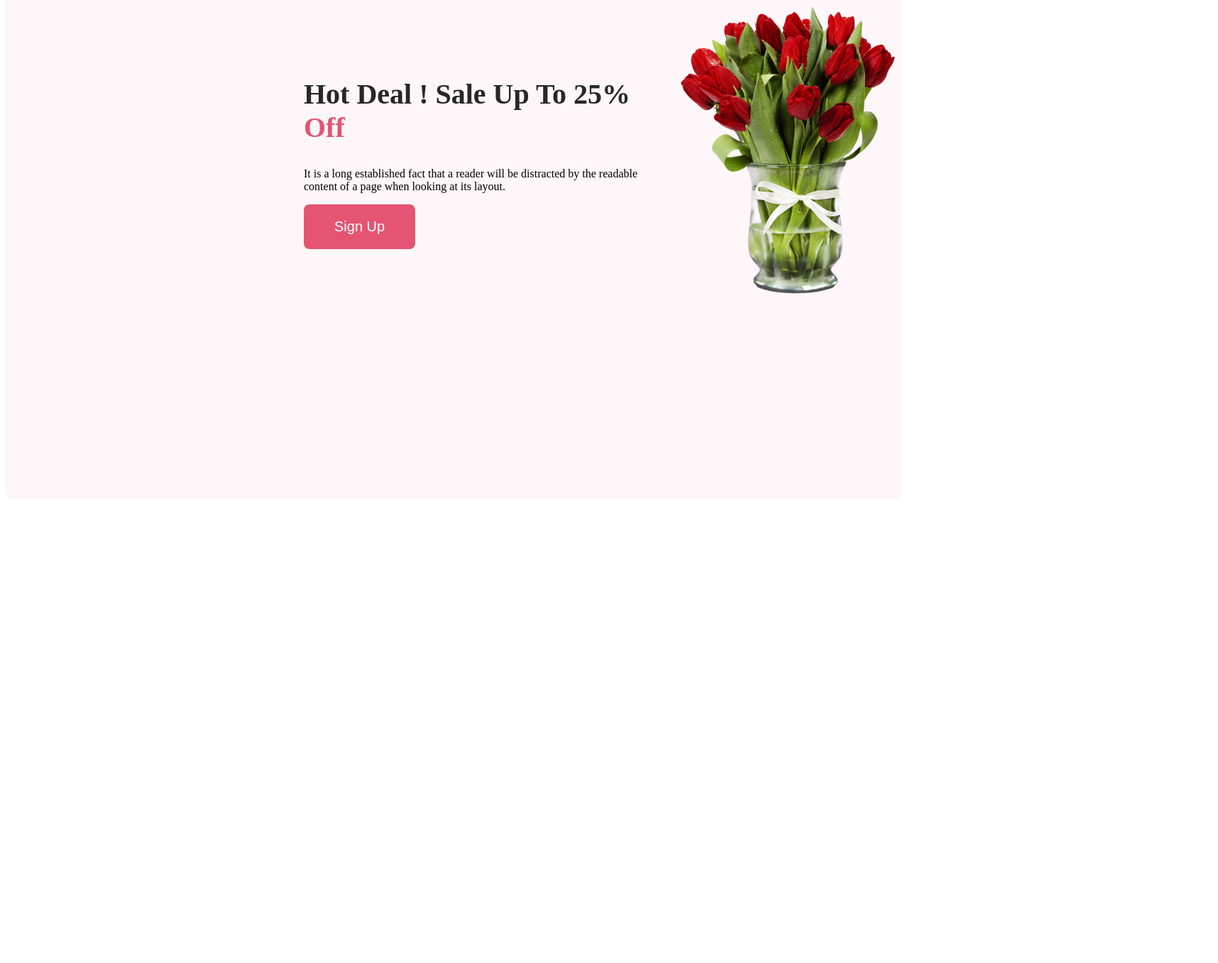
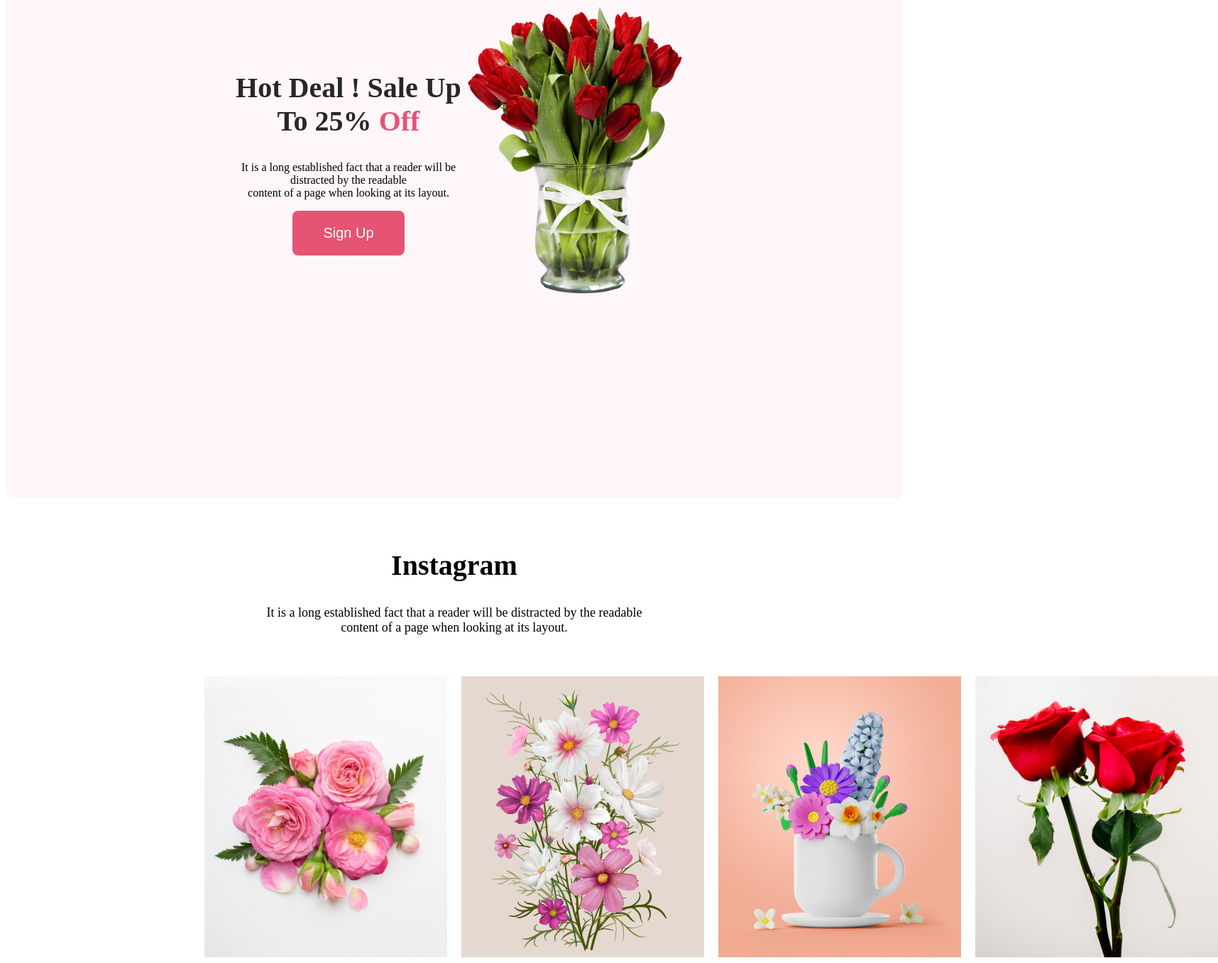
Before and after one commit to Naiem121/My-First-assinment-flower-shop, a plain HTML site: page index.html in a window 1280 px wide. Shown: the part 2160-3517 px from the top of the page at 71% size, 1716 px wide, since content can reach past the window. Before the commit the page ends 2871 px from the top, so only its background shows below. Drawn offline with Linux system fonts and the light colour scheme.

Commit message:
main body almost finish

```diff
--- a/flower.css
+++ b/flower.css
@@ -1,5 +1,4 @@
 /* nav releted part */
-*{
  .banner{
     background: rgba(229, 84, 115, 0.10);
     display: flex;
@@ -14,7 +13,7 @@
     font-size: 24px;
  }
  .primary-btn{
-    display: inline-flex;
+display: inline-flex;
 padding: 20px 43px;
 align-items: flex-start;
 gap: 10px;
@@ -62,7 +61,8 @@ padding-top: 60px;
 }
 .main-body2{
     margin-top: 120px;
-    min-height: 300px;
+    margin-bottom: 70px;
+    min-height: 250px;
 }
 .main-body2{
 border-radius: 8px;
@@ -70,14 +70,48 @@ background: rgba(229, 84, 115, 0.05);
 display: flex;
 align-items: center;
 justify-content: space-around;
-padding: 230px 0px 280px 420px;
+padding: 230px 0px 280px 320px;
 }
 .body-title{
  color: #272727;
 font-size: 40px;
 font-weight: 800;
 padding-left: 423;
+text-align: center;
 }
 .Off{
     color: #E55473;
 }
+.body-decription{
+    text-align: center;
+}
+.btn-2{
+    text-align: center;
+}
+.body-contant{
+    width: 800px;
+    text-align: center;
+}
+.body-img{
+    width: 318px;
+    height: 420px;
+    padding-right: 300px;
+}
+.body-title3{
+    text-align: center;
+    font-size: 40px;
+}
+.body-para3{
+    text-align: center;
+    font-size: 18px;
+}
+.box{
+width: 342px;
+height: 396px;
+}
+.boxs{
+display: flex;
+ gap: 20px;
+ padding-left: 280px;
+ padding-top: 40px;
+}
--- a/index.html
+++ b/index.html
@@ -46,19 +46,39 @@
     </section>
     <section >
         <div class="main-body2">
-            <div class= body-contant">
+            <div class= "body-contant">
                 <h1 class="body-title">Hot Deal ! Sale Up To 25% <span class="Off"> Off</span>
                 </h1>
                 <p class="body-decription">It is a long established fact that a reader will be distracted by the readable <br>content of a page when looking at its layout.</p>
 
-                <button class="primary-btn">Sign Up</button>
+                <button class="primary-btn btn-2">Sign Up</button>
             </div>
             <img class="body-img" src="Flower Asset/pngwing 8.png" alt="comming">
         </div>
         </div>
+    </section>
+       <section>
+        <div class="body-main">
+            <h2 class="body-title3">Instagram</h2>
+            <p class="body-para3">It is a long established fact that a reader will be distracted by the readable <br> content of a page when looking at its layout.</p>
+        </div>
+        <div class="boxs">
+            <div class="box">
+                <img src="Flower Asset/Flower 01.png" alt="">
+            </div>
+            <div class="box">
+                <img src="Flower Asset/Rectangle 4.png" alt="">
+            </div>
+            <div class="box">
+                <img src="Flower Asset/Rectangle 5.png" alt="">
+            </div>
+            <div class="box">
+                <img src="Flower Asset/Rectangle 6.png" alt="">
+            </div>
 
-    </section>
+        </div>
 
+       </section>
 
     </main>
     <footer></footer>
```
